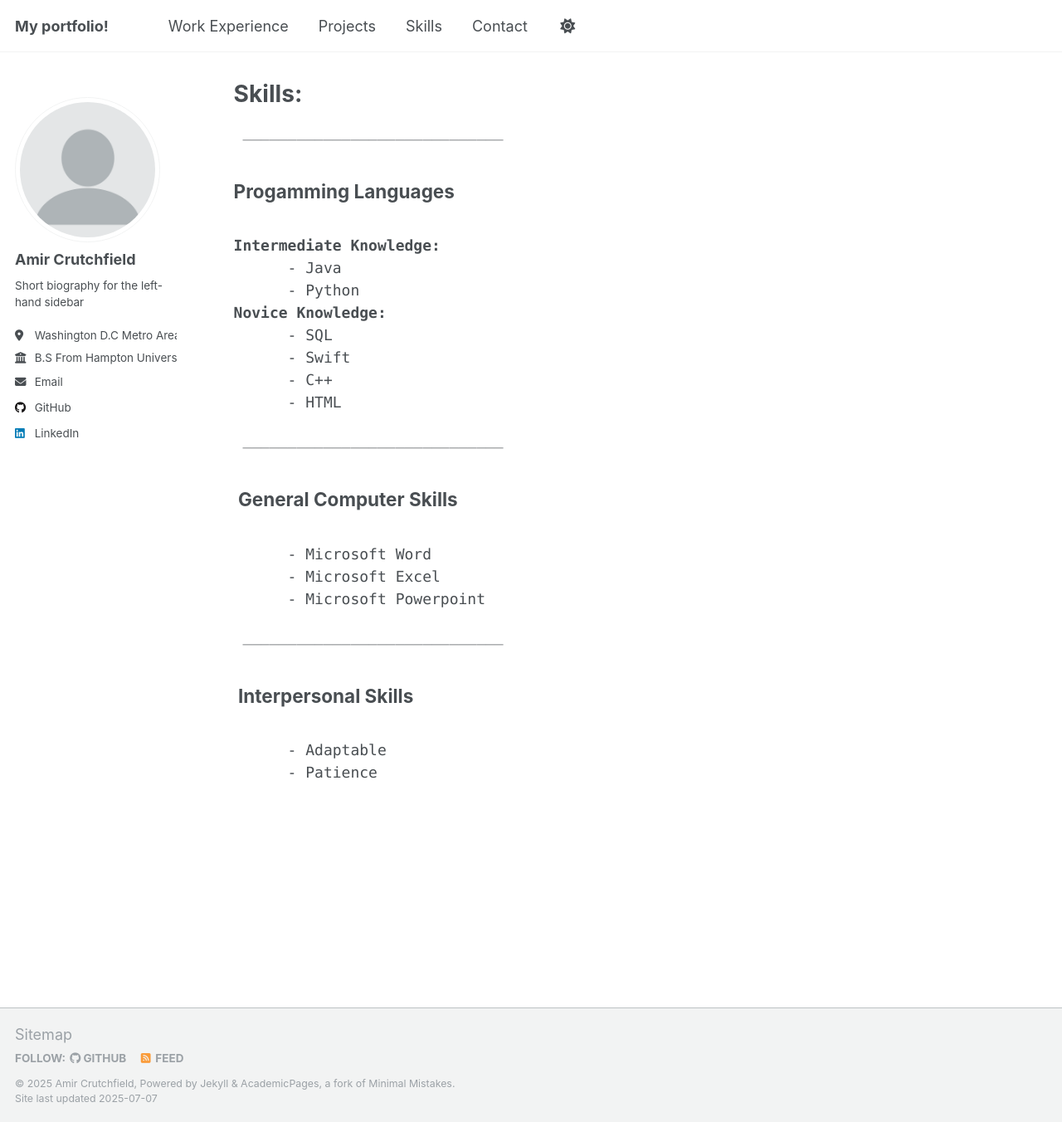
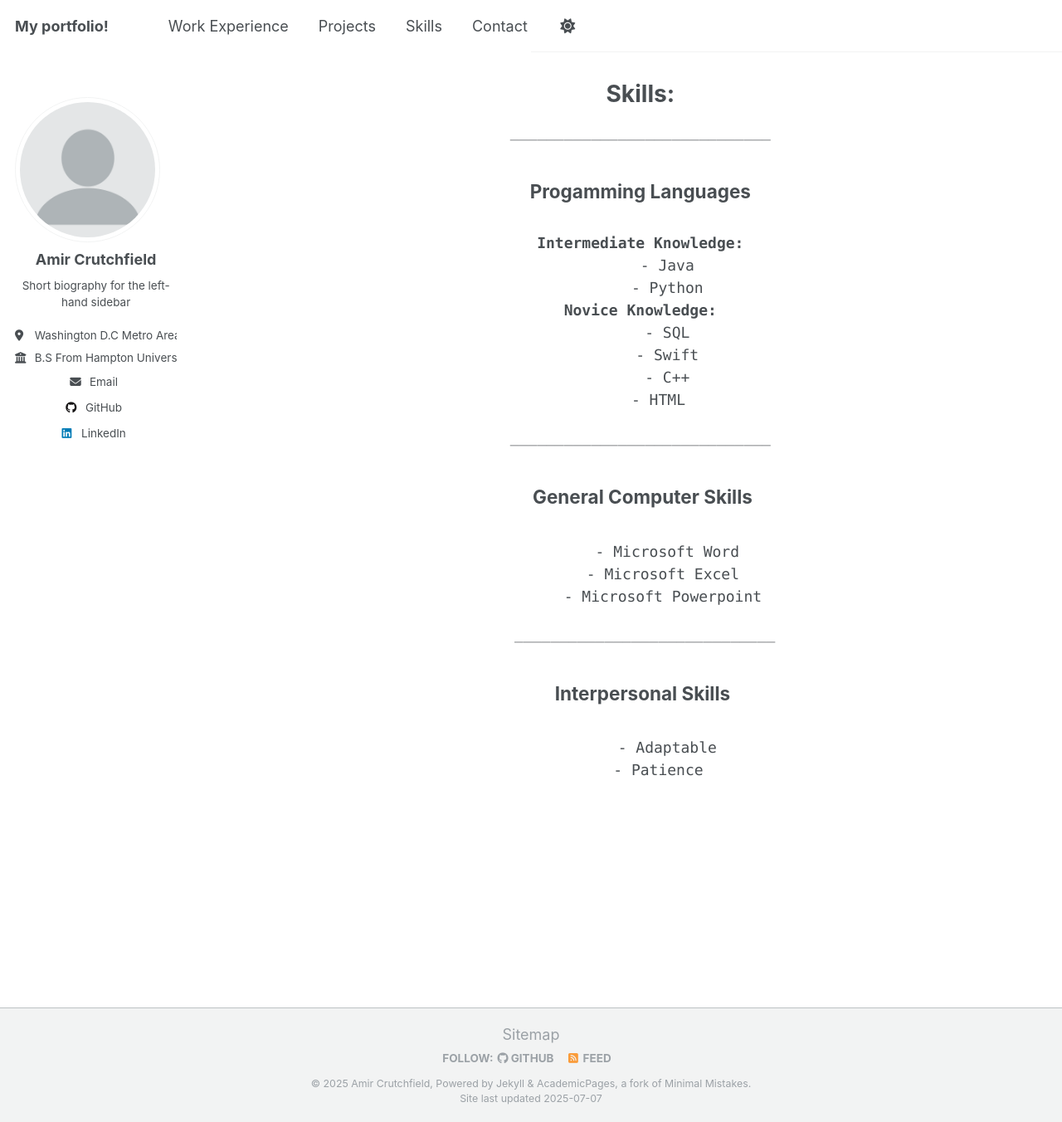
Before and after one commit to amirc42/amircportfolio, a Jekyll site: the page built from _pages/skills.html, in a window 1280 px wide and 1352 px high. Shown: the whole window at 83% size. Built offline with Jekyll 4.4.1, drawn with Linux system fonts in a browser that asks for light colours; a script that is not in the unit is left out.

Commit message:
Update skills.html

```diff
--- a/_pages/skills.html
+++ b/_pages/skills.html
@@ -4,8 +4,15 @@ title: "Skills:"
 permalink: /skills/
 author_profile: true
 ---
+<style>
+h2 {text-align: center;}
+p {text-align: center;}
+pre {text-align: center;}
+div {text-align: center;}
+</style>
 <pre> _____________________________
 <h2>Progamming Languages </h2>
+<div style ="margin:-30px 39.1px 0;">
 <b>Intermediate Knowledge:</b>
       - Java
       - Python
```
